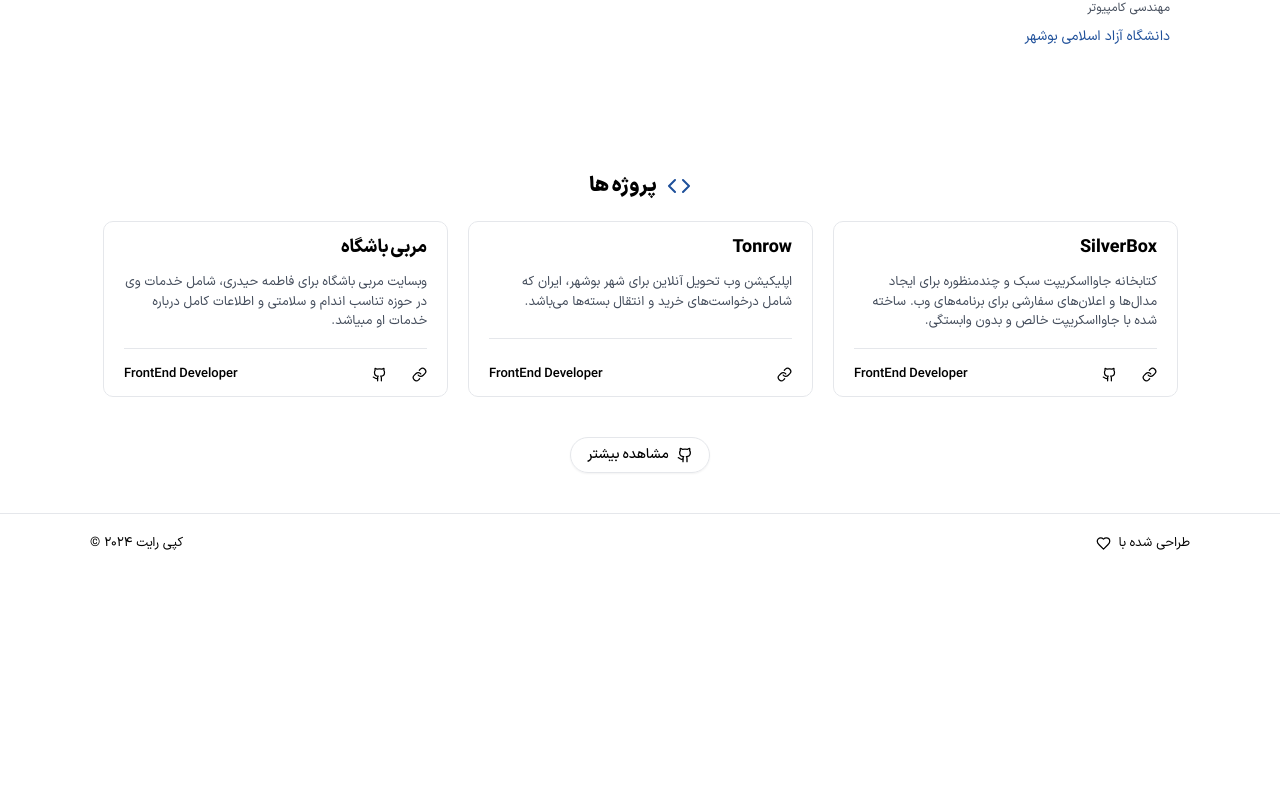
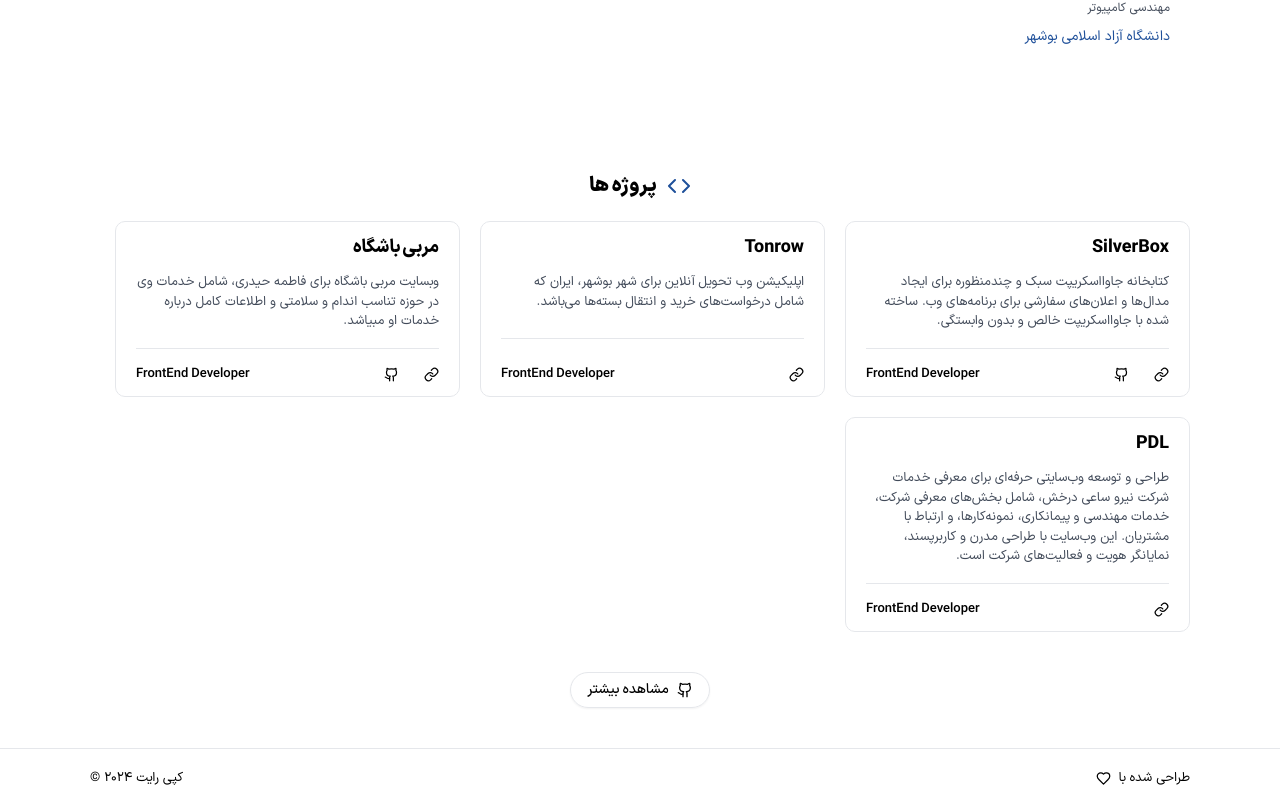
Before and after one commit to dofxo/dofxo.ir, a React (Vite) app: page / in a window 1280 px wide. Shown: the part 1091-1899 px from the top of the page. Before the commit the page ends 1664 px from the top, so only its background shows below. Built offline with nearby package versions, Linux system fonts and the light colour scheme.

Commit message:
feat: add new project

```diff
--- a/src/components/projects/Project.tsx
+++ b/src/components/projects/Project.tsx
@@ -23,12 +23,12 @@ const Project = ({
       <div className="project-card-footer flex justify-between items-center">
         <div className="links flex gap-[25px] items-center">
           {websiteLink && (
-            <a href={websiteLink}>
+            <a href={websiteLink} target="_blank">
               <Link size={15} color="var(--text-color)" />
             </a>
           )}
           {sourceCode && (
-            <a href={sourceCode}>
+            <a href={sourceCode} target="_blank">
               <GithubIcon size={15} color="var(--text-color)" />
             </a>
           )}
--- a/src/data/projects.ts
+++ b/src/data/projects.ts
@@ -22,4 +22,10 @@ export const projects: projectsType = [
     role: "FrontEnd Developer",
     description: `وبسایت مربی باشگاه برای فاطمه حیدری، شامل خدمات وی در حوزه تناسب اندام و سلامتی و اطلاعات کامل درباره خدمات او مبیاشد.`,
   },
+  {
+    title: "PDL",
+    websiteLink: "https://niro-saee.vercel.app/",
+    role: "FrontEnd Developer",
+    description: `طراحی و توسعه وب‌سایتی حرفه‌ای برای معرفی خدمات شرکت نیرو ساعی درخش، شامل بخش‌های معرفی شرکت، خدمات مهندسی و پیمانکاری، نمونه‌کارها، و ارتباط با مشتریان. این وب‌سایت با طراحی مدرن و کاربرپسند، نمایانگر هویت و فعالیت‌های شرکت است.`,
+  },
 ];
```
